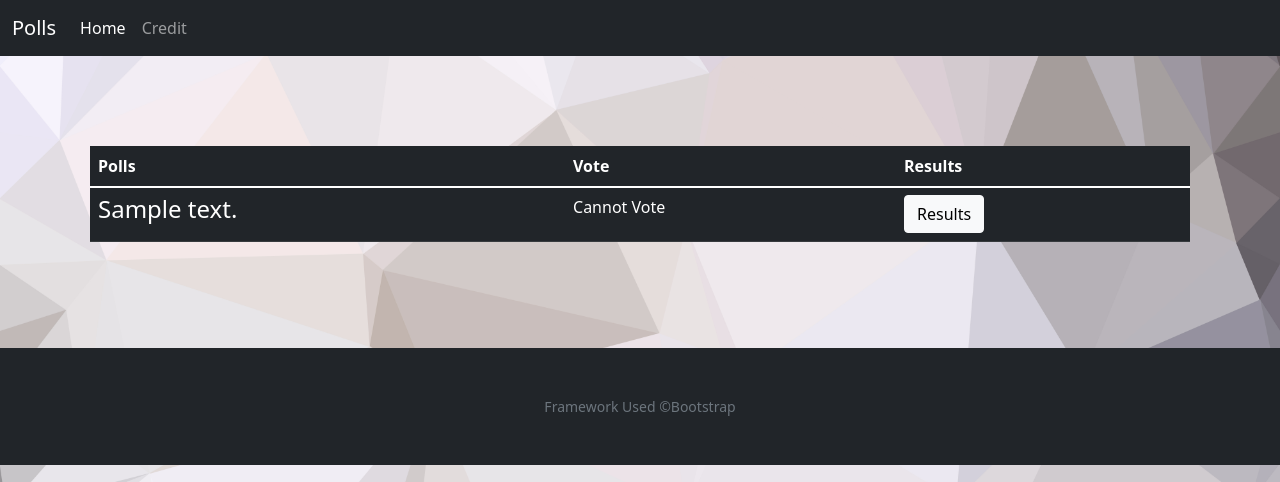
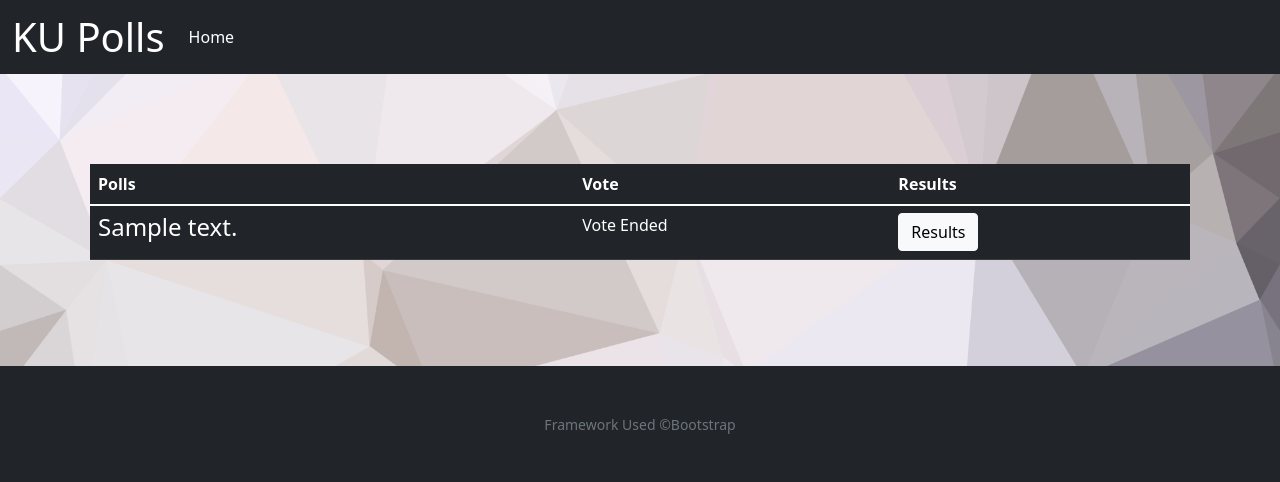
Before and after one commit to wave49192/ku-polls, a Django app: page /polls/ in a window 1280 px wide. Shown: the top 482 px of the page. Run offline with Django 3.2, Linux system fonts and the light colour scheme; tables that the repository leaves empty hold one stand-in row (values such as "Sample post").

Commit message:
fixes bootstrap

```diff
--- a/polls/templates/polls/bootstrap.html
+++ b/polls/templates/polls/bootstrap.html
@@ -4,13 +4,37 @@
     {% load static %}
     <meta charset="UTF-8">
     <title>Polls</title>
-    <script src="https://cdn.jsdelivr.net/npm/bootstrap@5.1.1/dist/js/bootstrap.min.js" integrity="sha384-skAcpIdS7UcVUC05LJ9Dxay8AXcDYfBJqt1CJ85S/CFujBsIzCIv+l9liuYLaMQ/" crossorigin="anonymous"></script>
+    <script src="https://cdn.jsdelivr.net/npm/bootstrap@5.1.1/dist/js/bootstrap.min.js"
+            integrity="sha384-skAcpIdS7UcVUC05LJ9Dxay8AXcDYfBJqt1CJ85S/CFujBsIzCIv+l9liuYLaMQ/"
+            crossorigin="anonymous"></script>
     <link rel="stylesheet" type="text/css" href="{% static 'polls/style.css' %}">
     <link href="https://unpkg.com/aos@2.3.1/dist/aos.css" rel="stylesheet">
     <script src="https://unpkg.com/aos@2.3.1/dist/aos.js"></script>
-    <link rel="stylesheet" href="https://cdn.jsdelivr.net/npm/bootstrap@5.1.1/dist/css/bootstrap.min.css" integrity="sha384-F3w7mX95PdgyTmZZMECAngseQB83DfGTowi0iMjiWaeVhAn4FJkqJByhZMI3AhiU" crossorigin="anonymous">
+    <link rel="stylesheet" href="https://cdn.jsdelivr.net/npm/bootstrap@5.1.1/dist/css/bootstrap.min.css"
+          integrity="sha384-F3w7mX95PdgyTmZZMECAngseQB83DfGTowi0iMjiWaeVhAn4FJkqJByhZMI3AhiU" crossorigin="anonymous">
+
 </head>
-<body >
+<body>
+<nav class="navbar navbar-expand-lg navbar-dark bg-dark">
+    <div class="container-fluid">
+        <a class="navbar-brand" href="{% url 'polls:index' %}"><h1 class="mb-4 d-inline">KU Polls</h1></a>
+        <button class="navbar-toggler" type="button" data-bs-toggle="collapse"
+                data-bs-target="#navbarSupportedContent" aria-controls="navbarSupportedContent"
+                aria-expanded="false" aria-label="Toggle navigation">
+            <span class="navbar-toggler-icon"></span>
+        </button>
+        <div class="collapse navbar-collapse" id="navbarSupportedContent">
+            <ul class="navbar-nav me-auto mb-2 mb-lg-0">
+                <li class="nav-item">
+                    <a class="nav-link active" aria-current="page" href="{% url 'polls:index' %}">Home</a>
+                </li>
+
+
+            </ul>
+
+        </div>
+    </div>
+</nav>
 {% block content %}
 {% endblock %}
 </body>
--- a/polls/templates/polls/index.html
+++ b/polls/templates/polls/index.html
@@ -1,26 +1,12 @@
 {% extends "polls/bootstrap.html" %}
+{% load static %}
 {% block content %}
-    <nav class="navbar navbar-expand-lg navbar-dark bg-dark">
-        <div class="container-fluid">
-            <a class="navbar-brand" href="{% url 'polls:index' %}">Polls</a>
-            <button class="navbar-toggler" type="button" data-bs-toggle="collapse"
-                    data-bs-target="#navbarSupportedContent" aria-controls="navbarSupportedContent"
-                    aria-expanded="false" aria-label="Toggle navigation">
-                <span class="navbar-toggler-icon"></span>
-            </button>
-            <div class="collapse navbar-collapse" id="navbarSupportedContent">
-                <ul class="navbar-nav me-auto mb-2 mb-lg-0">
-                    <li class="nav-item">
-                        <a class="nav-link active" aria-current="page" href="{% url 'polls:index' %}">Home</a>
-                    </li>
-                    <li class="nav-item">
-                        <a class="nav-link" href="#foot">Credit</a>
-                    </li>
-                </ul>
 
-            </div>
-        </div>
-    </nav>
+    {% if user.is_authenticated %}
+
+        <p style="color: black;margin-top: 8px;margin-left: 20px">Hello, {{ user.username }}</p>
+
+    {% endif %}
     {% if messages %}
         <div class="messages">
             {% for msg in messages %}
@@ -61,7 +47,7 @@
                 </span></td>
                             {% else %}
                                 <td>
-                                    <span>Cannot Vote</span>
+                                    <span>Vote Ended</span>
                                 </td>
                             {% endif %}
                             <td>
```
Also changed, not shown: polls/templates/polls/detail.html (+8 -21 lines), polls/templates/polls/results.html (+2 -19 lines).
